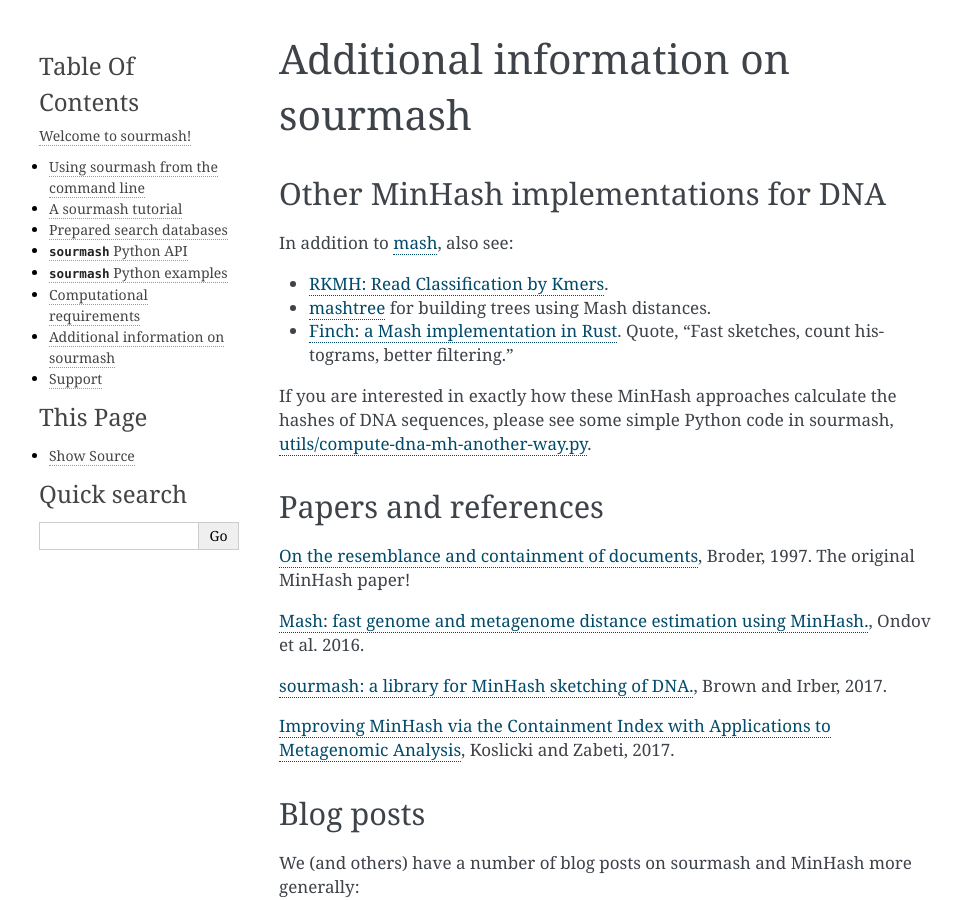
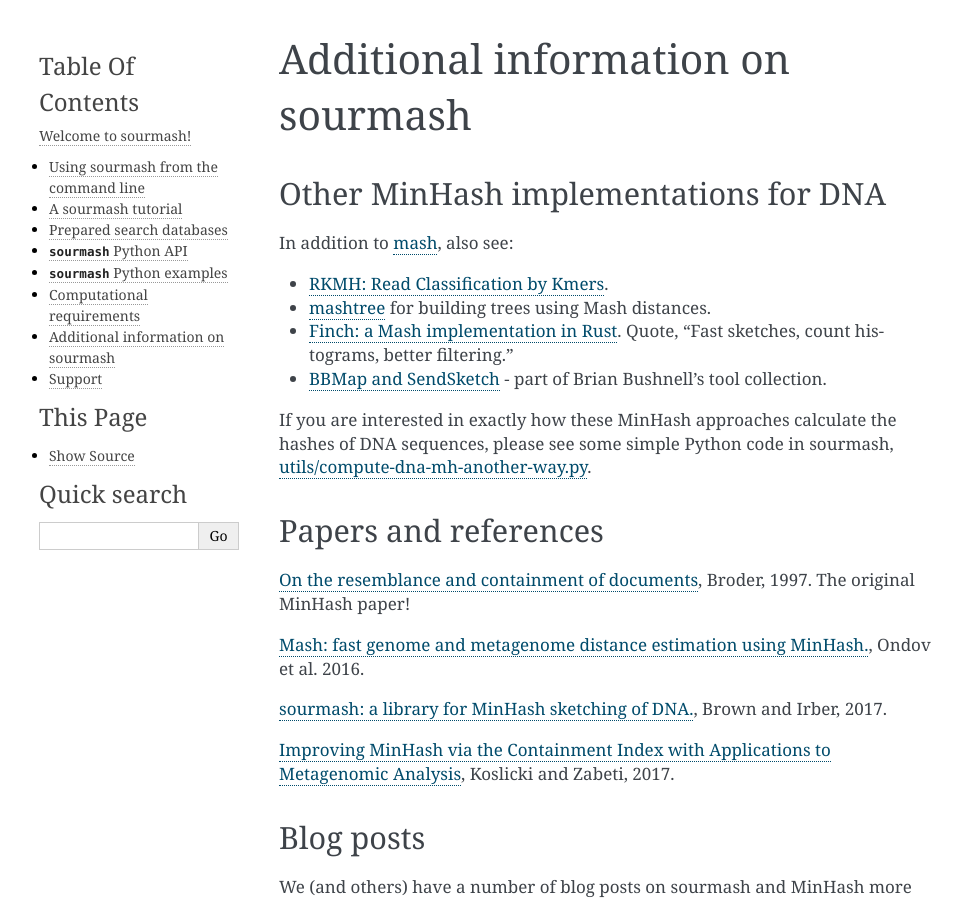
Before and after one commit to sourmash-bio/sourmash, a Sphinx documentation site: the page built from doc/more-info.rst, in a window 1280 px wide and 900 px high. Shown: the whole window, without its empty margins (141-1103 px from the left). Built offline with Sphinx 7.4.7, drawn with Linux system fonts in a browser that asks for light colours.

Commit message:
add bb post

```diff
--- a/doc/more-info.rst
+++ b/doc/more-info.rst
@@ -11,6 +11,7 @@ In addition to `mash <https://github.com/marbl/Mash>`__, also see:
 * `Finch: a Mash implementation in Rust
   <https://github.com/onecodex/finch-rs>`__. Quote, "Fast sketches,
   count histograms, better filtering."
+* `BBMap and SendSketch <http://seqanswers.com/forums/showthread.php?t=74019>`__ - part of Brian Bushnell's tool collection.
 
 If you are interested in exactly how these MinHash approaches
 calculate the hashes of DNA sequences, please see some simple Python
```
